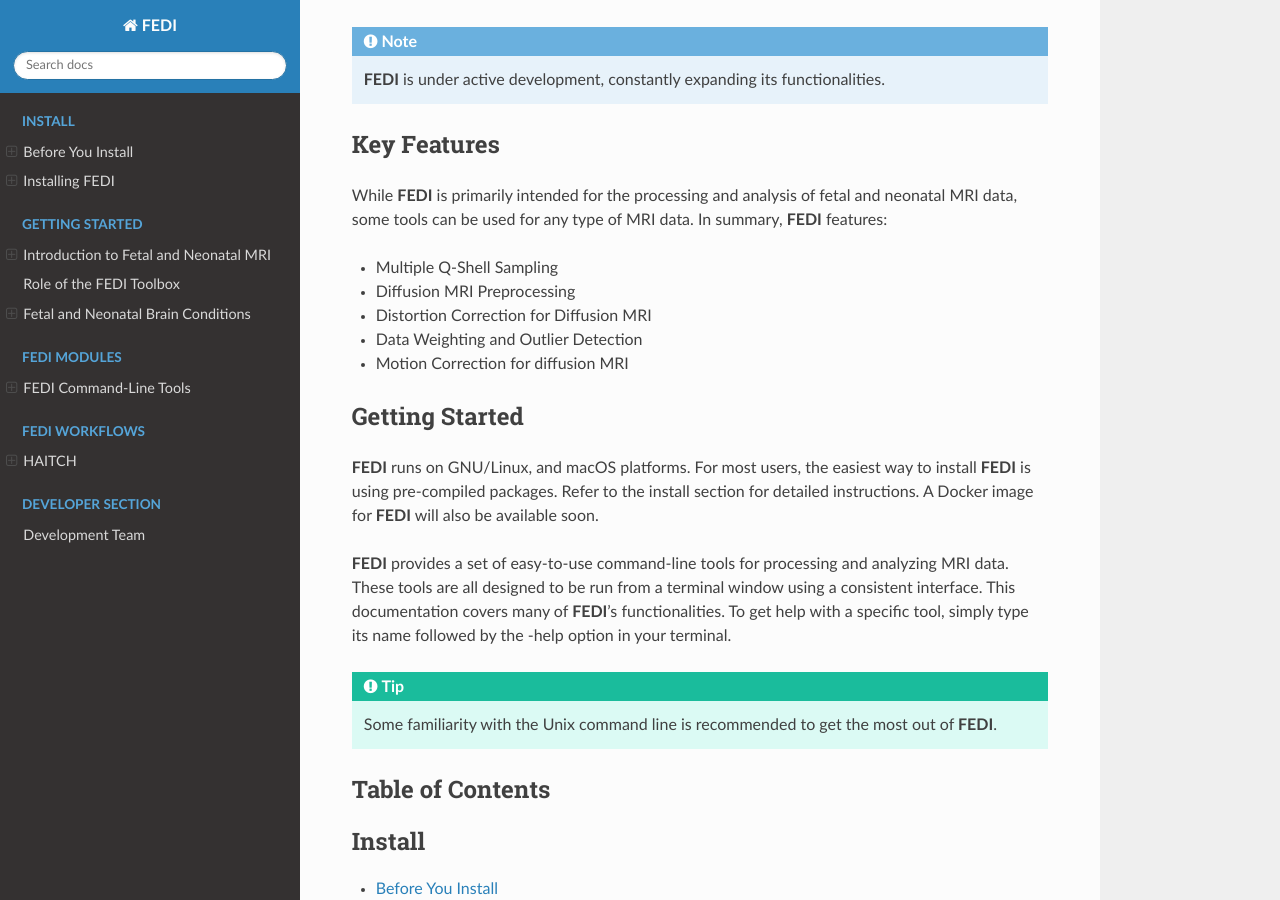
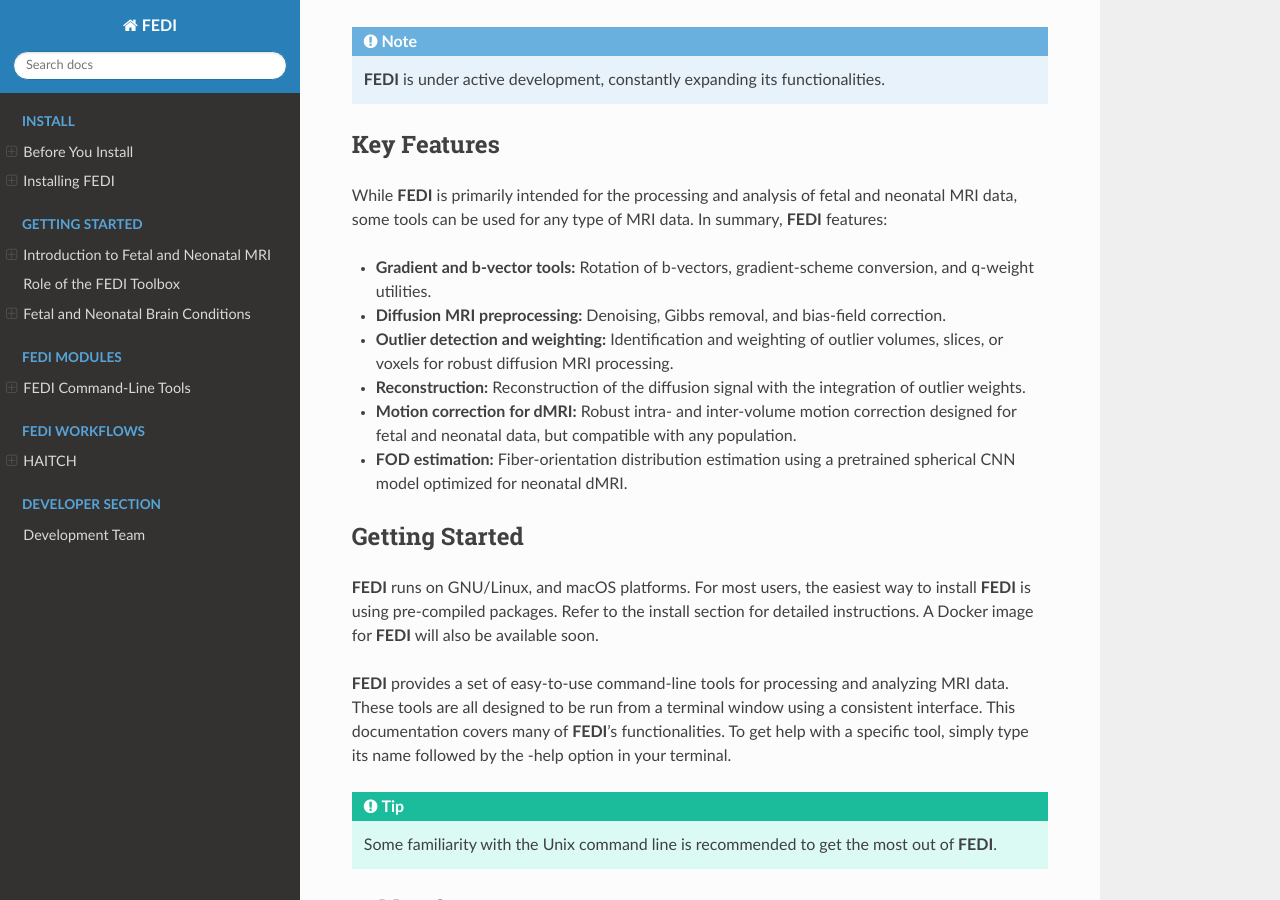
Before and after one commit to FEDIToolbox/FEDI, a Sphinx documentation site: the page built from documentation/source/index.rst, in a window 1280 px wide and 900 px high, scrolled down 496 px. Built offline with Sphinx 7.4.7 and the Read the Docs theme 3.1.0, drawn with Linux system fonts in a browser that asks for light colours.

Commit message:
Update index.rst

```diff
--- a/documentation/source/index.rst
+++ b/documentation/source/index.rst
@@ -14,11 +14,18 @@ Key Features
 ~~~~~~~~~~~~
 While **FEDI** is primarily intended for the processing and analysis of fetal and neonatal MRI data, some tools can be used for any type of MRI data. In summary, **FEDI** features:
 
-- Multiple Q-Shell Sampling
-- Diffusion MRI Preprocessing
-- Distortion Correction for Diffusion MRI
-- Data Weighting and Outlier Detection
-- Motion Correction for diffusion MRI
+- **Gradient and b-vector tools:** Rotation of b-vectors, gradient-scheme conversion, and q-weight utilities.
+
+- **Diffusion MRI preprocessing:** Denoising, Gibbs removal, and bias-field correction.
+
+- **Outlier detection and weighting:** Identification and weighting of outlier volumes, slices, or voxels for robust diffusion MRI processing.
+
+- **Reconstruction:** Reconstruction of the diffusion signal with the integration of outlier weights.
+
+- **Motion correction for dMRI:**  Robust intra- and inter-volume motion correction designed for fetal and neonatal data, but compatible with any population.
+
+- **FOD estimation:** Fiber-orientation distribution estimation using a pretrained spherical CNN model optimized for neonatal dMRI.
+
 
 
 Getting Started
```
